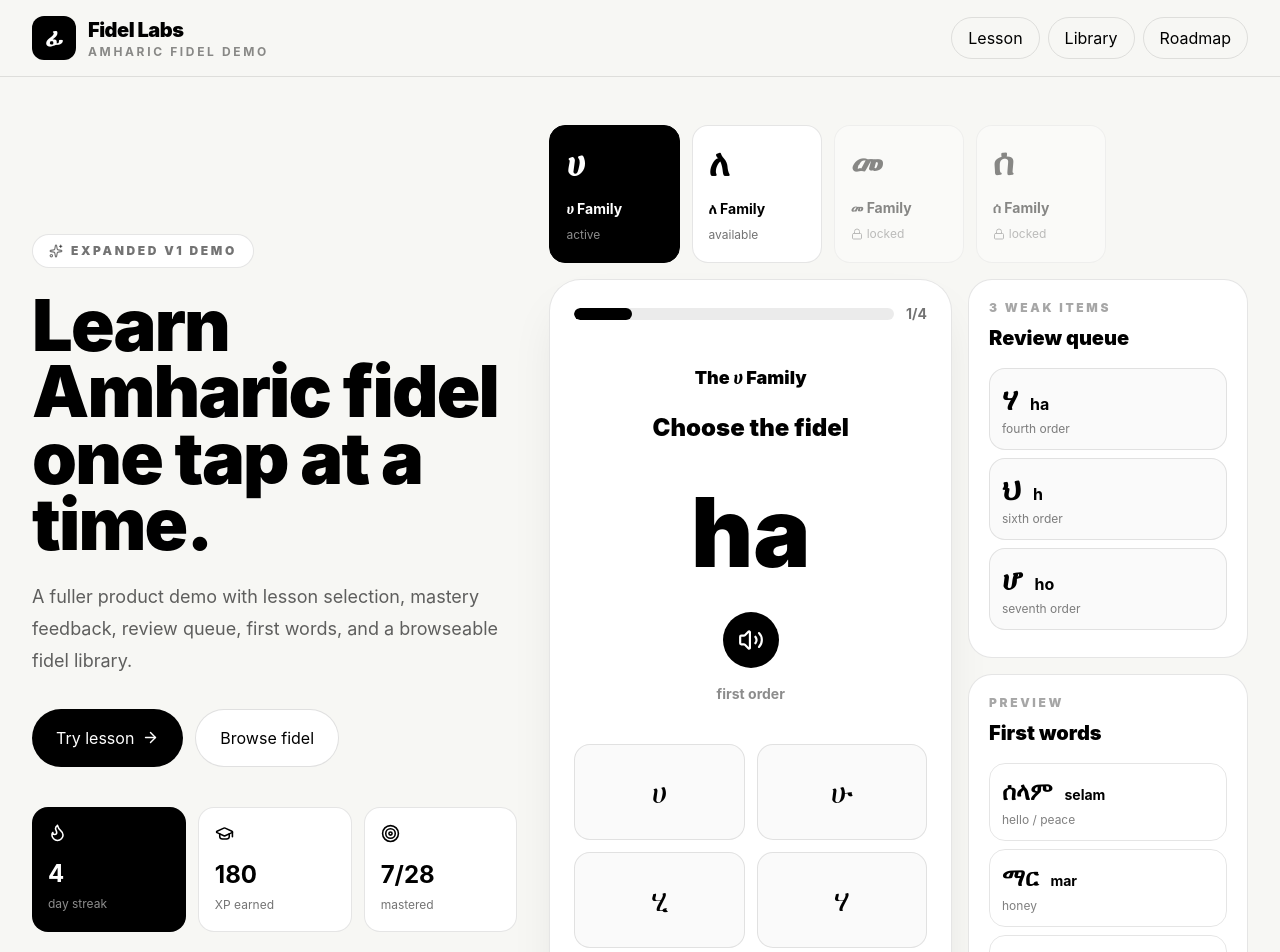
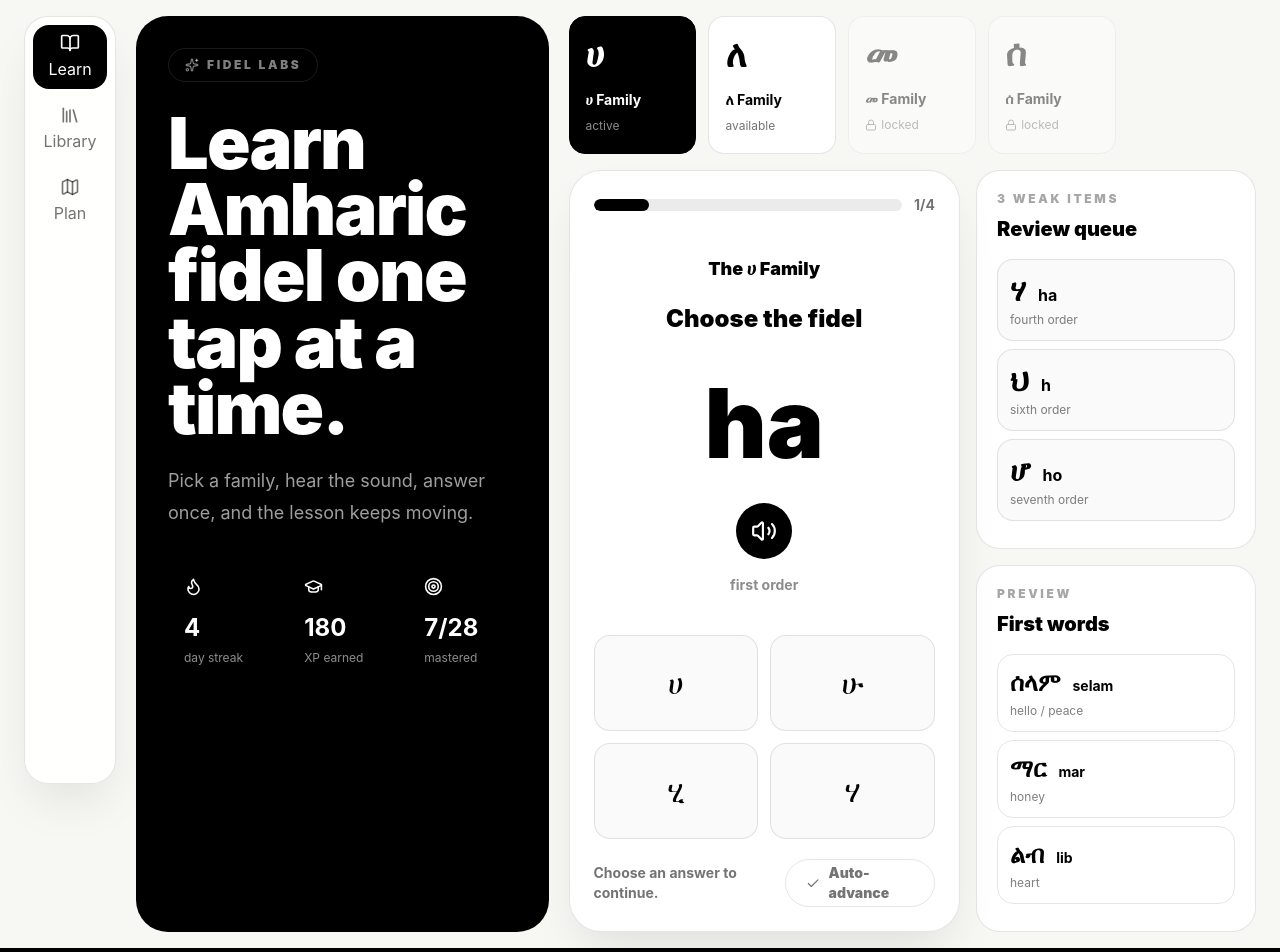
Before and after one commit to smba11/Fidel-Labs, a React (Vite) app: page / in a window 1280 px wide. Shown: the top 952 px of the page. Built offline with nearby package versions, Linux system fonts and the light colour scheme.

Commit message:
Refine Fidel Labs app flow

```diff
--- a/src/App.tsx
+++ b/src/App.tsx
@@ -1,4 +1,4 @@
-import { useMemo, useState } from "react";
+import { useEffect, useMemo, useRef, useState } from "react";
 import {
   ArrowRight,
   BookOpen,
@@ -7,6 +7,7 @@ import {
   GraduationCap,
   Library,
   Lock,
+  Map,
   RotateCcw,
   Sparkles,
   Target,
@@ -32,6 +33,7 @@ type Lesson = {
   description: string;
   items: { id: string; fidel: string; sound: string; note: string }[];
 };
+type View = "learn" | "library" | "roadmap";
 
 const lessons: Lesson[] = [
   {
@@ -155,14 +157,17 @@ function makeExercises(lesson: Lesson): Exercise[] {
 }
 
 export function App() {
+  const [view, setView] = useState<View>("learn");
   const [activeLessonId, setActiveLessonId] = useState("ha");
   const [exerciseIndex, setExerciseIndex] = useState(0);
   const [answerState, setAnswerState] = useState<AnswerState>("idle");
   const [selected, setSelected] = useState<string | null>(null);
+  const [celebration, setCelebration] = useState<"correct" | "wrong" | null>(null);
   const [xp, setXp] = useState(180);
   const [streak, setStreak] = useState(4);
   const [completedLessons, setCompletedLessons] = useState<string[]>([]);
   const [reviewQueue, setReviewQueue] = useState(["ha-4", "ha-6", "ha-7"]);
+  const advanceTimer = useRef<number | null>(null);
 
   const activeLesson = lessons.find((lesson) => lesson.id === activeLessonId) ?? lessons[0];
   const exercises = useMemo(() => makeExercises(activeLesson), [activeLesson]);
@@ -172,12 +177,21 @@ export function App() {
   const allItems = lessons.flatMap((lesson) => lesson.items.map((item) => ({ ...item, family: lesson.shortTitle })));
   const masteredCount = allItems.filter((item) => completedLessons.includes(item.id.split("-")[0]) || item.id.startsWith("ha")).length;
 
+  useEffect(() => {
+    return () => {
+      if (advanceTimer.current) window.clearTimeout(advanceTimer.current);
+    };
+  }, []);
+
   function chooseLesson(lesson: Lesson) {
     if (lesson.state === "locked") return;
+    if (advanceTimer.current) window.clearTimeout(advanceTimer.current);
     setActiveLessonId(lesson.id);
     setExerciseIndex(0);
     setSelected(null);
     setAnswerState("idle");
+    setCelebration(null);
+    speak(lesson.items[0].sound);
   }
 
   function choose(choice: string) {
@@ -185,12 +199,21 @@ export function App() {
     const correct = activeExercise.answer === choice;
     setSelected(choice);
     setAnswerState(correct ? "correct" : "wrong");
+    setCelebration(correct ? "correct" : "wrong");
     if (correct) {
       setXp((value) => value + 5);
       setReviewQueue((items) => items.filter((id) => id !== activeExercise.tracks));
+      playTone(660, 0.08);
+      window.setTimeout(() => playTone(880, 0.1), 95);
     } else {
       setReviewQueue((items) => [activeExercise.tracks, ...items.filter((id) => id !== activeExercise.tracks)].slice(0, 8));
+      playTone(180, 0.12);
     }
+    speak(correct ? activeExercise.answer : choice);
+    advanceTimer.current = window.setTimeout(() => {
+      next();
+      setCelebration(null);
+    }, correct ? 920 : 1150);
   }
 
   function next() {
@@ -207,72 +230,35 @@ export function App() {
 
   return (
     <main className="min-h-screen bg-[#f7f7f4] text-black">
-      <header className="sticky top-0 z-30 border-b border-black/10 bg-[#f7f7f4]/85 px-5 py-4 backdrop-blur md:px-8">
-        <div className="mx-auto flex max-w-7xl items-center justify-between">
-          <a href="#top" className="flex items-center gap-3">
-            <span className="grid size-11 place-items-center rounded-xl bg-black font-[var(--ethiopic)] text-2xl font-black text-white">
-              ፊ
-            </span>
-            <span>
-              <strong className="block text-xl font-black tracking-tight">Fidel Labs</strong>
-              <small className="block text-xs font-bold uppercase tracking-[0.22em] text-black/45">
-                Amharic fidel demo
-              </small>
-            </span>
-          </a>
+      <div className="mx-auto grid min-h-screen max-w-7xl gap-5 px-4 py-4 md:grid-cols-[92px_1fr] md:px-6">
+        <nav className="fixed bottom-4 left-4 right-4 z-40 grid grid-cols-3 gap-2 rounded-[1.5rem] border border-black/10 bg-white/90 p-2 shadow-2xl shadow-black/10 backdrop-blur md:sticky md:left-auto md:right-auto md:top-4 md:bottom-auto md:h-[calc(100vh-2rem)] md:grid-cols-1 md:content-start">
+          <NavButton active={view === "learn"} icon={<BookOpen size={20} />} label="Learn" onClick={() => setView("learn")} />
+          <NavButton active={view === "library"} icon={<Library size={20} />} label="Library" onClick={() => setView("library")} />
+          <NavButton active={view === "roadmap"} icon={<Map size={20} />} label="Plan" onClick={() => setView("roadmap")} />
+        </nav>
 
-          <nav className="hidden items-center gap-2 md:flex">
-            <a className="rounded-full border border-black/10 px-4 py-2 text-sm font-bold" href="#lesson">
-              Lesson
-            </a>
-            <a className="rounded-full border border-black/10 px-4 py-2 text-sm font-bold" href="#library">
-              Library
-            </a>
-            <a className="rounded-full border border-black/10 px-4 py-2 text-sm font-bold" href="#roadmap">
-              Roadmap
-            </a>
-          </nav>
-        </div>
-      </header>
-
-      <section
-        id="top"
-        className="mx-auto grid min-h-[calc(100vh-78px)] max-w-7xl items-center gap-8 px-5 py-12 md:grid-cols-[0.82fr_1.18fr] md:px-8"
-      >
-        <div>
-          <p className="inline-flex items-center gap-2 rounded-full border border-black/10 bg-white px-4 py-2 text-xs font-black uppercase tracking-[0.22em] text-black/55">
+        {view === "learn" && (
+          <section className="grid gap-5 pb-24 md:pb-0">
+            <div className="grid gap-5 lg:grid-cols-[0.75fr_1.25fr]">
+              <div className="rounded-[2rem] bg-black p-6 text-white md:p-8">
+                <p className="inline-flex items-center gap-2 rounded-full border border-white/10 px-4 py-2 text-xs font-black uppercase tracking-[0.22em] text-white/50">
                   <Sparkles size={14} />
-            Expanded v1 demo
+                  Fidel Labs
                 </p>
-          <h1 className="mt-6 max-w-3xl text-5xl font-black leading-[0.92] tracking-tight md:text-7xl">
+                <h1 className="mt-7 text-5xl font-black leading-[0.92] tracking-tight md:text-7xl">
                   Learn Amharic fidel one tap at a time.
                 </h1>
-          <p className="mt-6 max-w-xl text-lg leading-8 text-black/62">
-            A fuller product demo with lesson selection, mastery feedback, review queue, first words, and a browseable fidel library.
+                <p className="mt-6 max-w-xl text-lg leading-8 text-white/62">
+                  Pick a family, hear the sound, answer once, and the lesson keeps moving.
                 </p>
-          <div className="mt-8 flex flex-wrap gap-3">
-            <a
-              href="#lesson"
-              className="inline-flex items-center gap-2 rounded-full bg-black px-6 py-4 text-sm font-black text-white transition hover:scale-[1.02]"
-            >
-              Try lesson <ArrowRight size={17} />
-            </a>
-            <a
-              href="#library"
-              className="inline-flex items-center gap-2 rounded-full border border-black/12 bg-white px-6 py-4 text-sm font-black"
-            >
-              Browse fidel
-            </a>
-          </div>
-
-          <div className="mt-10 grid max-w-xl grid-cols-3 gap-3">
+                <div className="mt-8 grid grid-cols-3 gap-3">
                   <Metric icon={<Flame size={19} />} label="day streak" value={streak} dark />
-            <Metric icon={<GraduationCap size={19} />} label="XP earned" value={xp} />
-            <Metric icon={<Target size={19} />} label="mastered" value={`${masteredCount}/${allItems.length}`} />
+                  <Metric icon={<GraduationCap size={19} />} label="XP earned" value={xp} dark />
+                  <Metric icon={<Target size={19} />} label="mastered" value={`${masteredCount}/${allItems.length}`} dark />
                 </div>
               </div>
 
-        <section id="lesson" className="grid gap-4">
+              <div className="grid gap-4">
           <div className="grid gap-3 sm:grid-cols-5">
             {lessons.map((lesson) => {
               const locked = lesson.state === "locked";
@@ -303,11 +289,12 @@ export function App() {
               activeExercise={activeExercise}
               activeItem={activeItem}
               answerState={answerState}
+              celebration={celebration}
               exerciseIndex={exerciseIndex}
               exercisesLength={exercises.length}
               lesson={activeLesson}
               onChoose={choose}
-              onNext={next}
+              onSpeak={speak}
               progress={progress}
               selected={selected}
             />
@@ -342,11 +329,13 @@ export function App() {
               </Panel>
             </aside>
           </div>
+              </div>
+            </div>
         </section>
-      </section>
+        )}
 
-      <section id="library" className="border-t border-black/10 bg-white px-5 py-20 md:px-8">
-        <div className="mx-auto max-w-7xl">
+        {view === "library" && (
+          <section className="rounded-[2rem] bg-white p-5 pb-24 md:p-8 md:pb-8">
           <div className="flex flex-col gap-4 md:flex-row md:items-end md:justify-between">
             <div>
               <p className="inline-flex items-center gap-2 text-xs font-black uppercase tracking-[0.3em] text-black/38">
@@ -372,7 +361,11 @@ export function App() {
                 </div>
                 <div className="grid grid-cols-7 gap-2">
                   {lesson.items.map((item) => (
-                    <button key={item.id} className="rounded-2xl border border-black/10 bg-white p-3 text-center transition hover:border-black">
+                    <button
+                      key={item.id}
+                      onClick={() => speak(item.sound)}
+                      className="rounded-2xl border border-black/10 bg-white p-3 text-center transition hover:border-black"
+                    >
                       <span className="block font-[var(--ethiopic)] text-3xl font-black">{item.fidel}</span>
                       <span className="mt-1 block text-xs font-bold text-black/45">{item.sound}</span>
                     </button>
@@ -381,11 +374,12 @@ export function App() {
               </article>
             ))}
           </div>
-        </div>
           </section>
+        )}
 
-      <section id="roadmap" className="bg-black px-5 py-20 text-white md:px-8">
-        <div className="mx-auto grid max-w-7xl gap-8 md:grid-cols-[0.8fr_1.2fr]">
+        {view === "roadmap" && (
+          <section className="grid content-center rounded-[2rem] bg-black p-6 pb-24 text-white md:p-10 md:pb-10">
+        <div className="grid gap-8 md:grid-cols-[0.8fr_1.2fr]">
           <div>
             <p className="text-xs font-black uppercase tracking-[0.3em] text-white/38">what comes next</p>
             <h2 className="mt-4 text-4xl font-black tracking-tight md:text-6xl">Enough shape to build from.</h2>
@@ -405,7 +399,70 @@ export function App() {
           </div>
         </div>
           </section>
+        )}
+      </div>
     </main>
+  );
+}
+
+function speak(text: string) {
+  if (typeof window === "undefined") return;
+  if ("speechSynthesis" in window) {
+    window.speechSynthesis.cancel();
+    const utterance = new SpeechSynthesisUtterance(text);
+    utterance.lang = /[\u1200-\u137F]/.test(text) ? "am-ET" : "en-US";
+    utterance.rate = 0.72;
+    utterance.pitch = 1;
+    window.speechSynthesis.speak(utterance);
+  } else {
+    playTone(520, 0.12);
+  }
+}
+
+function playTone(frequency: number, duration: number) {
+  try {
+    const AudioContextCtor =
+      window.AudioContext ||
+      (window as typeof window & { webkitAudioContext?: typeof window.AudioContext }).webkitAudioContext;
+    if (!AudioContextCtor) return;
+    const context = new AudioContextCtor();
+    const oscillator = context.createOscillator();
+    const gain = context.createGain();
+    oscillator.frequency.value = frequency;
+    oscillator.type = "sine";
+    gain.gain.setValueAtTime(0.05, context.currentTime);
+    gain.gain.exponentialRampToValueAtTime(0.001, context.currentTime + duration);
+    oscillator.connect(gain);
+    gain.connect(context.destination);
+    oscillator.start();
+    oscillator.stop(context.currentTime + duration);
+  } catch {
+    // Audio is best-effort in browser previews.
+  }
+}
+
+function NavButton({
+  active,
+  icon,
+  label,
+  onClick,
+}: {
+  active: boolean;
+  icon: React.ReactNode;
+  label: string;
+  onClick: () => void;
+}) {
+  return (
+    <button
+      onClick={onClick}
+      className={[
+        "flex min-h-16 flex-col items-center justify-center gap-1 rounded-2xl text-xs font-black transition",
+        active ? "bg-black text-white" : "text-black/55 hover:bg-black/5 hover:text-black",
+      ].join(" ")}
+    >
+      {icon}
+      {label}
+    </button>
   );
 }
 
@@ -443,27 +500,44 @@ function LessonRunner({
   activeExercise,
   activeItem,
   answerState,
+  celebration,
   exerciseIndex,
   exercisesLength,
   lesson,
   onChoose,
-  onNext,
+  onSpeak,
   progress,
   selected,
 }: {
   activeExercise: Exercise;
   activeItem?: Lesson["items"][number];
   answerState: AnswerState;
+  celebration: "correct" | "wrong" | null;
   exerciseIndex: number;
   exercisesLength: number;
   lesson: Lesson;
   onChoose: (choice: string) => void;
-  onNext: () => void;
+  onSpeak: (text: string) => void;
   progress: number;
   selected: string | null;
 }) {
   return (
-    <article className="rounded-[2rem] border border-black/10 bg-white p-4 shadow-2xl shadow-black/10 md:p-6">
+    <article className="relative overflow-hidden rounded-[2rem] border border-black/10 bg-white p-4 shadow-2xl shadow-black/10 md:p-6">
+      {celebration && (
+        <div className="pointer-events-none absolute inset-0 z-20 grid place-items-center bg-white/45 backdrop-blur-[2px]">
+          <div
+            className={[
+              "fidel-pop grid size-36 place-items-center rounded-full border-4 text-center shadow-2xl",
+              celebration === "correct" ? "border-black bg-black text-white shadow-black/25" : "border-red-500 bg-red-50 text-red-700 shadow-red-500/15",
+            ].join(" ")}
+          >
+            <span className="font-[var(--ethiopic)] text-5xl font-black">
+              {celebration === "correct" ? "ጎበዝ" : "እንደገና"}
+            </span>
+          </div>
+          {celebration === "correct" && <div className="fidel-burst" />}
+        </div>
+      )}
       <div className="flex items-center gap-3">
         <div className="h-3 flex-1 overflow-hidden rounded-full bg-black/8">
           <span className="block h-full rounded-full bg-black transition-all" style={{ width: `${Math.max(18, progress)}%` }} />
@@ -481,7 +555,11 @@ function LessonRunner({
         <div className="mt-6 grid min-h-32 place-items-center font-[var(--ethiopic)] text-8xl font-black">
           {activeExercise.prompt}
         </div>
-        <button className="mx-auto mt-4 grid size-14 place-items-center rounded-full bg-black text-white" aria-label="Play sound">
+        <button
+          className="mx-auto mt-4 grid size-14 place-items-center rounded-full bg-black text-white"
+          aria-label="Play sound"
+          onClick={() => onSpeak(activeItem?.sound ?? activeExercise.prompt)}
+        >
           <Volume2 size={26} />
         </button>
         {activeItem && <p className="mt-4 text-sm font-bold text-black/45">{activeItem.note}</p>}
@@ -495,6 +573,7 @@ function LessonRunner({
             <button
               key={choice}
               onClick={() => onChoose(choice)}
+              disabled={answerState !== "idle"}
               className={[
                 "min-h-24 rounded-2xl border p-4 text-center transition hover:-translate-y-0.5",
                 correct ? "border-black bg-black text-white" : "",
@@ -511,17 +590,13 @@ function LessonRunner({
       <div className="mt-5 flex flex-col gap-3 sm:flex-row sm:items-center sm:justify-between">
         <p className="text-sm font-bold text-black/55">
           {answerState === "idle" && "Choose an answer to continue."}
-          {answerState === "correct" && "Correct. Mastery went up."}
-          {answerState === "wrong" && "Almost. Added to review."}
+          {answerState === "correct" && "Correct. Moving on..."}
+          {answerState === "wrong" && "Added to review. Next one coming..."}
         </p>
-        <button
-          onClick={answerState === "idle" ? undefined : onNext}
-          className="inline-flex min-h-12 items-center justify-center gap-2 rounded-full bg-black px-6 text-sm font-black text-white disabled:opacity-35"
-          disabled={answerState === "idle"}
-        >
+        <span className="inline-flex min-h-12 items-center justify-center gap-2 rounded-full border border-black/10 px-5 text-sm font-black text-black/55">
           {exerciseIndex === exercisesLength - 1 ? <RotateCcw size={17} /> : <Check size={17} />}
-          {exerciseIndex === exercisesLength - 1 ? "Finish" : "Continue"}
-        </button>
+          Auto-advance
+        </span>
       </div>
     </article>
   );
--- a/src/styles.css
+++ b/src/styles.css
@@ -34,3 +34,49 @@ button,
 a {
   font: inherit;
 }
+
+@keyframes fidel-pop {
+  0% {
+    transform: scale(0.72) rotate(-5deg);
+    opacity: 0;
+  }
+  58% {
+    transform: scale(1.08) rotate(2deg);
+    opacity: 1;
+  }
+  100% {
+    transform: scale(1) rotate(0deg);
+    opacity: 1;
+  }
+}
+
+@keyframes fidel-burst {
+  0% {
+    transform: scale(0.2);
+    opacity: 0.95;
+  }
+  100% {
+    transform: scale(1.8);
+    opacity: 0;
+  }
+}
+
+.fidel-pop {
+  animation: fidel-pop 420ms cubic-bezier(0.2, 0.9, 0.2, 1.15) both;
+}
+
+.fidel-burst {
+  position: absolute;
+  width: 160px;
+  height: 160px;
+  border-radius: 999px;
+  border: 3px solid rgba(0, 0, 0, 0.22);
+  animation: fidel-burst 680ms ease-out both;
+}
+
+@media (prefers-reduced-motion: reduce) {
+  .fidel-pop,
+  .fidel-burst {
+    animation: none;
+  }
+}
```
Lines whose indentation alone changed are shown as unchanged.
